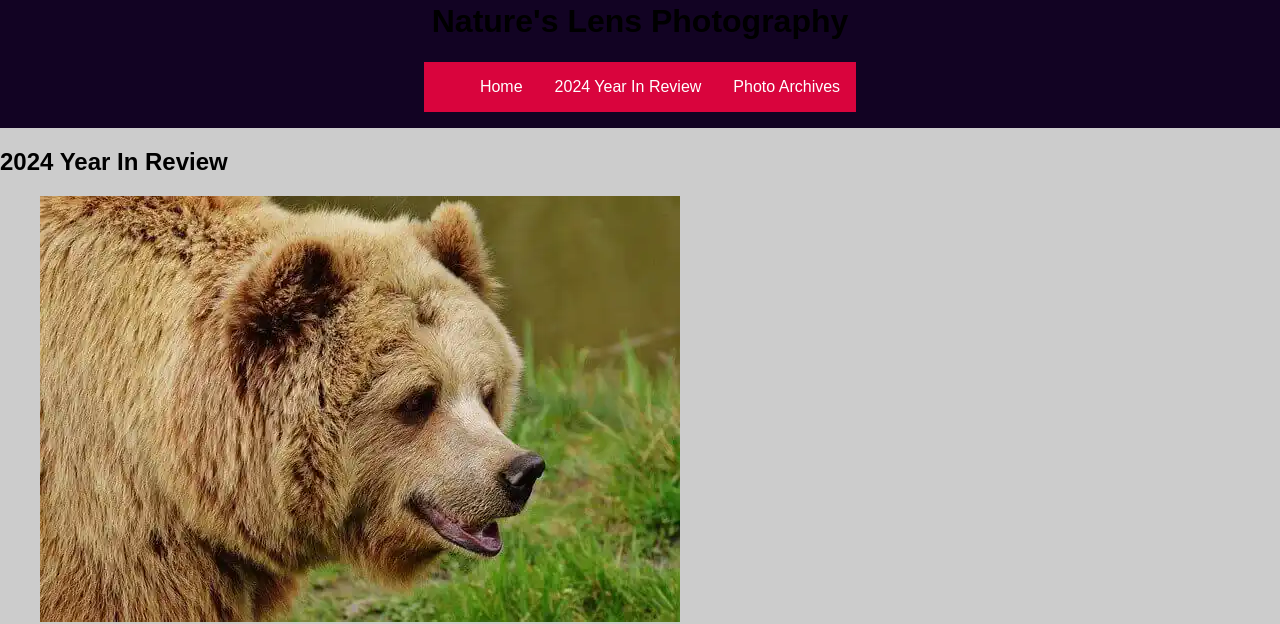
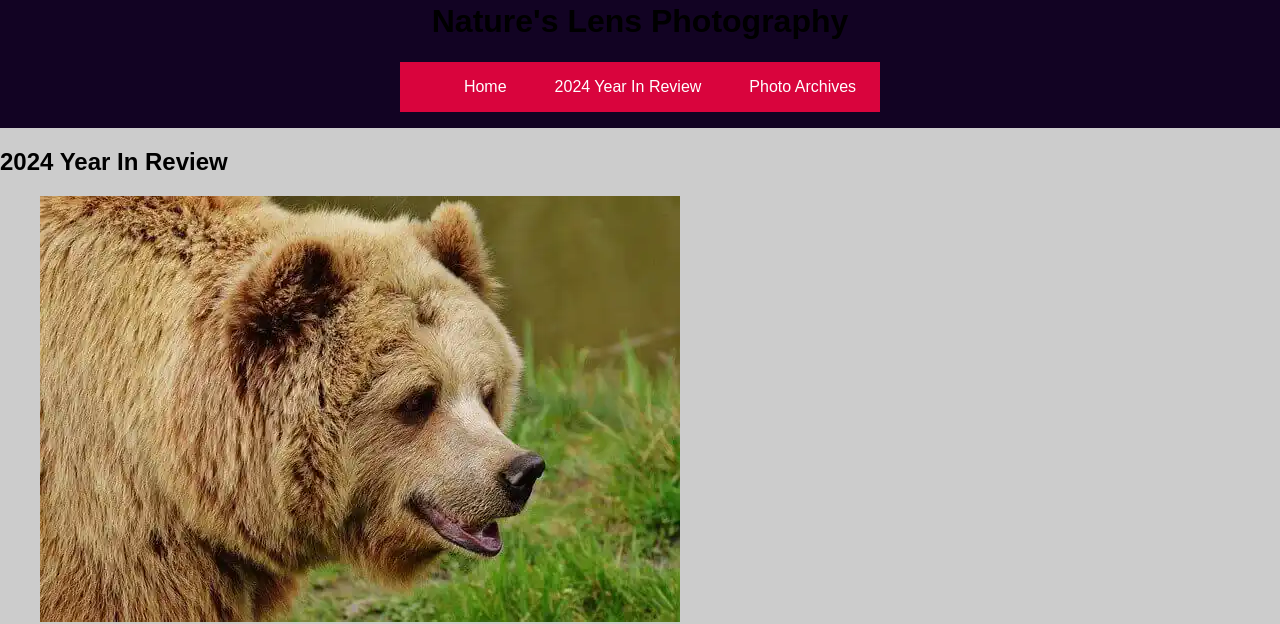
Before and after one commit to xitohshi/Photo-Gallery-assignment, a plain HTML site: page index.html in a window 1280 px wide. Shown: the part 188-812 px from the top of the page. Drawn offline with Linux system fonts and the light colour scheme.

Commit message:
changed he padding in Nav li

```diff
--- a/styles.css
+++ b/styles.css
@@ -28,11 +28,11 @@ header nav ul{
     list-style: none;
     align-items: center;
     justify-content: center;
-    margin: 1rem auto;
+    margin: rem auto;
 }
 
 header nav li{
-    padding: 0 1rem;
+    padding: 0 1.5rem;
 }
 
 header nav a{
```
